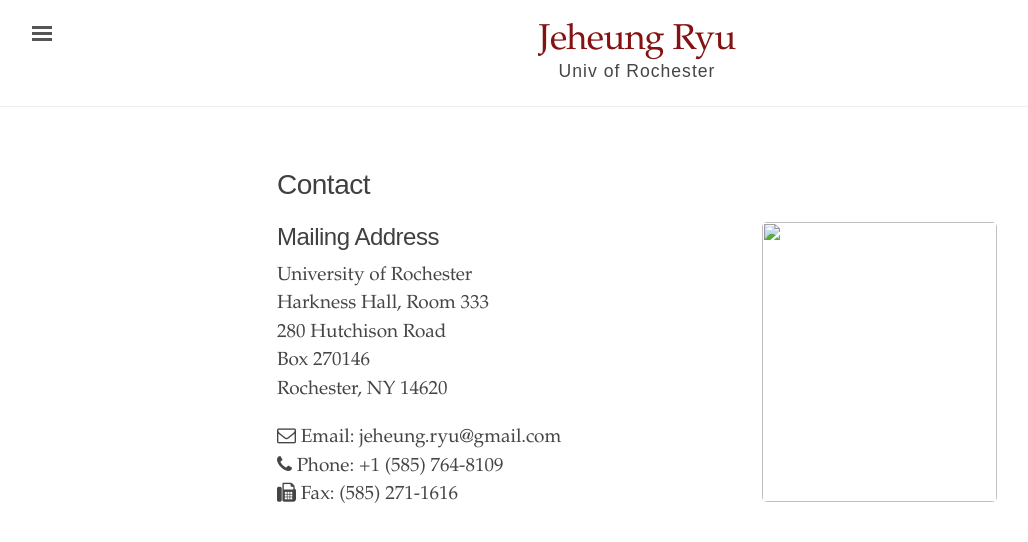
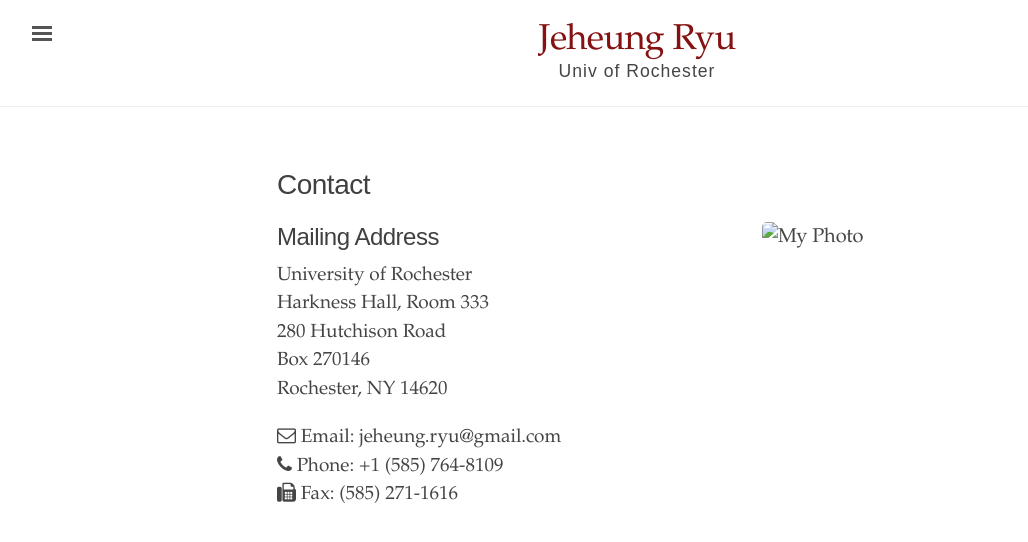
Before and after one commit to jeheungryu/website, a Jekyll site: the page built from search.html, in a window 1280 px wide. Shown: the top 542 px of the page, without its empty margins (3-1031 px from the left). Built offline with Jekyll 4.4.1, drawn with Linux system fonts in a browser that asks for light colours.

Commit message:
fixed photo path

```diff
--- a/search.html
+++ b/search.html
@@ -24,7 +24,7 @@
 
     <div class="contact">
 
-        <img src="assets/Jay_Photo.jpeg" | absolute_url;  style="float:right;width:235px;height:280px">
+        <img src="assets/Jay_Photo.jpeg" alt="My Photo" style="float:right;width:235px;height:280px" />
 
         <h2 id="mailing-address">Mailing Address</h2>
         <p style="font-size: 95%">
```
